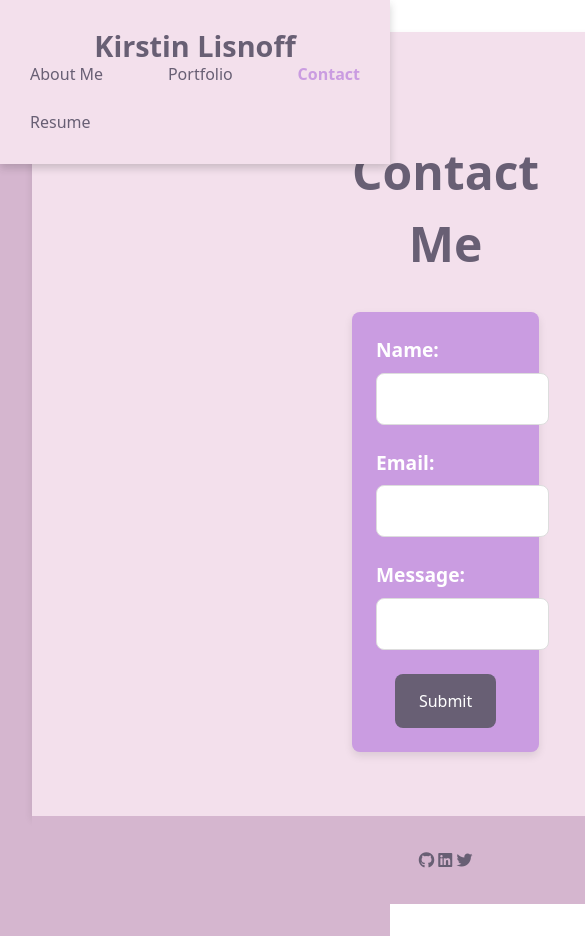
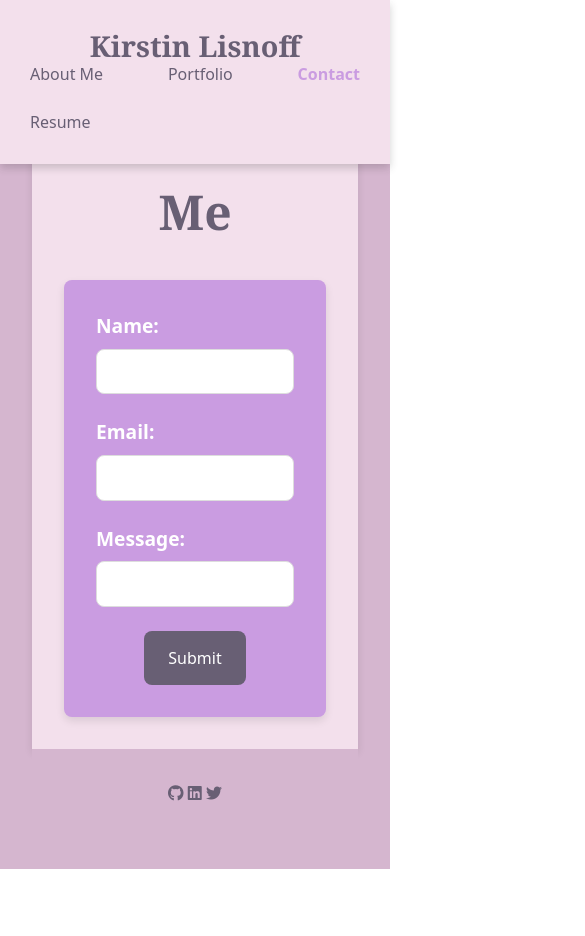
Before and after one commit to kirstinlisnoff/Portfolio-KirstinLisnoff, a React (Vite) app: page /contact in a window 390 px wide. Shown: the top 936 px of the page, 585 px wide, since content can reach past the window. After the commit the page ends 869 px from the top, so only its background shows below. Built offline with nearby package versions, Linux system fonts and the light colour scheme; the HTML template or start-up script is replaced by a standard one.

Commit message:
added some styling

```diff
--- a/src/components/header.css
+++ b/src/components/header.css
@@ -26,6 +26,7 @@ header h1 {
     font-size: 1.8rem;
     margin: 0;
     font-weight: bold;
+    font-family: Georgia, 'Times New Roman', Times, serif;
 }
 
 nav {
--- a/src/pages/about.css
+++ b/src/pages/about.css
@@ -36,7 +36,7 @@
     line-height: 1.5;
     text-align: left;
     background-color: rgba(243, 230, 250, 0.494);
-    box-shadow: 0 4px 8px rgba(0, 0, 0, 0.1);;
+    box-shadow: 0 4px 8px rgba(0, 0, 0, 0.1);
     border-radius: 10%;
     padding: 20px 40px;
 }
@@ -47,7 +47,14 @@
     object-fit: cover;
     margin-right: 10pc;
     border-radius: 20%;
-    box-shadow: 0 4px 8px rgba(0, 0, 0, 0.1);;
+    box-shadow: 0 4px 8px rgba(0, 0, 0, 0.1);
+    opacity: 1;
+    transition: opacity 0.3s ease;
+
+}
+
+.about-img:hover {
+  opacity: 0.7;
 }
 
 
@@ -55,25 +62,33 @@
 
 @media (max-width: 768px) {
   .about {
-      flex-direction: column; /* Stack content vertically on small screens */
-      justify-content: center; /* Center vertically */
-      align-items: center; /* Center horizontally */
-      min-height: 100vh; /* Make sure the container takes full height */
-      text-align: center; /* Center text */
+    display: flex; /* Ensure flex is applied */
+    flex-direction: column !important; /* Force stacking vertically */
+    justify-content: center;
+    align-items: center;
+    min-height: 100vh;
+    text-align: center;
     padding: 2rem;
   }
 
+  .about-content {
+    display: flex;
+    flex-direction: column !important; /* Stack elements vertically */
+    align-items: center; /* Center horizontally */
+  }
+
   .about-img {
-      width: 150px; /* Make the image smaller on mobile */
-      margin-right: 0; /* Remove right margin */
-      margin-bottom: 1rem; /* Add space between image and text */
+    width: 150px;
+    order: -1; /* Move image above text */
+    margin-right: 0;
+    margin-bottom: 1rem;
   }
 
   .about h2 {
-      font-size: 2rem; /* Adjust heading size for mobile */
+    font-size: 2rem;
   }
 
   .about p {
-      font-size: 1rem; /* Adjust paragraph size for mobile */
+    font-size: 1rem;
   }
 }
--- a/src/pages/contact.css
+++ b/src/pages/contact.css
@@ -8,16 +8,17 @@
 }
 /* Overall section styling */
 .contact {
-    padding: 4rem 20rem;
+    padding: 4rem 10rem;
     text-align: center;
     background-color: var(--pale-purple);
-    box-shadow: 0 4px 8px rgba(0, 0, 0, 0.1);;
+    box-shadow: 0 4px 8px rgba(0, 0, 0, 0.1);
 }
 
 /* Heading styling */
 .contact h2 {
     font-size: 3rem;
     margin-bottom: 2rem;
+    font-family: Georgia, 'Times New Roman', Times, serif;
 }
 
 /* Form styling */
@@ -76,13 +77,26 @@
 
 /* Mobile responsiveness */
 @media (max-width: 768px) {
+    .contact {
+        padding: 2rem; /* Reduce padding */
+    }
+
     .contact-form {
-        padding: 1.5rem;
+        max-width: 100%; /* Prevent form from being too wide */
+        padding: 2rem;
     }
 
     .contact-form input,
     .contact-form textarea {
         font-size: 1rem;
+        padding: 0.8rem; /* Adjust padding to fit in the form */
+        width: 100%; /* Ensure inputs take full width of their container */
+        box-sizing: border-box; /* Include padding in width calculation */
+    }
+
+    .contact-form textarea {
+        resize: vertical; /* Allow textarea resizing */
+        min-height: 120px; /* Set a minimum height */
     }
 
     .contact-form button {
--- a/src/pages/portfolio.css
+++ b/src/pages/portfolio.css
@@ -12,4 +12,6 @@
   .portfolio h2 {
     font-size: 2.5rem;
     margin-bottom: 2rem;
+    margin-top: 5rem;
+    font-family: Georgia, 'Times New Roman', Times, serif;
   }
--- a/src/pages/resume.css
+++ b/src/pages/resume.css
@@ -15,6 +15,7 @@
   .resume h2 {
     font-size: 3rem;
     margin-bottom: 1rem;
+    font-family: Georgia, 'Times New Roman', Times, serif;
   }
 
   .resume-download {
```
Lines whose indentation alone changed are shown as unchanged.
